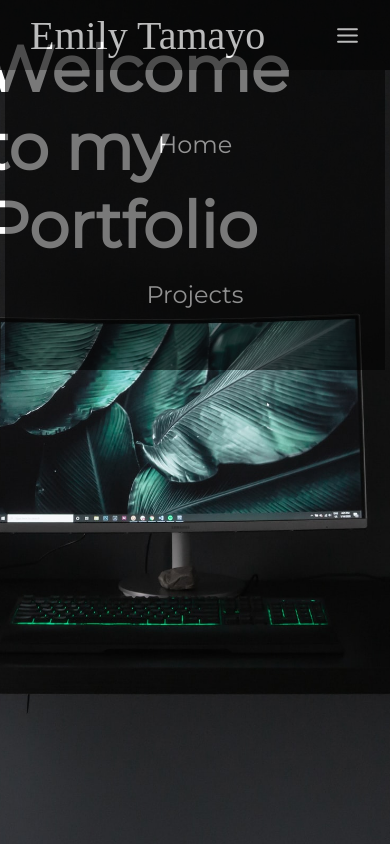
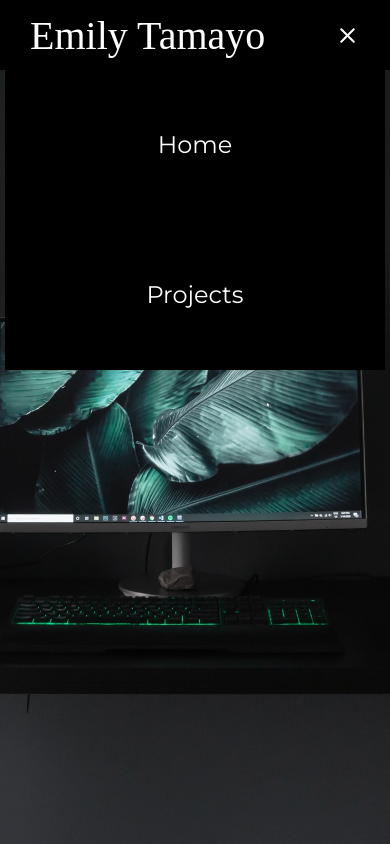
Before and after one commit to Emilyleonella/EmilyPortfolio, a React (Create React App) app: page / in a window 390 px wide. Shown: the top 844 px of the page. Built offline with nearby package versions, Linux system fonts and the light colour scheme; a web font is replaced by a local one.

Commit message:
workonf on my responsiveness

```diff
--- a/src/App.css
+++ b/src/App.css
@@ -87,6 +87,11 @@ html {
 }
 
 @media screen and (max-width: 800px) {
+  .navbar {
+    background-color: black;
+    opacity: 1;
+  }
+
   .navbar-list {
     display: flex;
     flex-direction: column;
@@ -122,15 +127,19 @@ html {
     margin: 0px;
     border-radius: 0%;
     background-color: black;
-    opacity: 0.75;
+    opacity: 1;
   }
 
   .navbar-link:hover {
-    opacity: 0.9;
+    text-decoration: underline;
   }
 
   .navBar-Menu {
     display: block;
+  }
+
+  .hero-title {
+    font-size: 2rem;
   }
 }
 .slider {
--- a/src/components/Navbar.jsx
+++ b/src/components/Navbar.jsx
@@ -19,9 +19,9 @@ const Navbar = ({ navbarLinks }) => {
       <span className="navbar-logo">Emily Tamayo</span>
 
       {menuClicked ? (
+        <FiMenu size={25} className="navBar-Menu" onClick={toggleMenuClick} />
+      ) : (
         <FiX size={25} className="navBar-Menu" onClick={toggleMenuClick} />
-      ) : (
-        <FiMenu size={25} className="navBar-Menu" onClick={toggleMenuClick} />
       )}
 
       <ul className={menuClicked ? "navbar-list" : "navbar-list navbar-list_active"}>
--- a/src/partials/_landingpageNav.scss
+++ b/src/partials/_landingpageNav.scss
@@ -86,6 +86,10 @@ list-style: none;
 }
 
 @media screen and (max-width: 800px){
+  .navbar{
+    background-color: black;
+    opacity: 1;
+  }
 
   .navbar-list{
     display: flex;
@@ -122,14 +126,20 @@ list-style: none;
   margin: 0px;
   border-radius: 0%;
   background-color: black;
-  opacity: 0.75;
+  opacity: 1;
 
 }
 .navbar-link:hover{
-    opacity: 0.9;
+    text-decoration: underline;
+
 }
 
   .navBar-Menu{
     display: block;
   }
+
+  .hero-title{
+    font-size: 2rem;
+
+  }
 }
```
Also changed, not shown: 1 other file (tests, documents, lock files or other folders).
